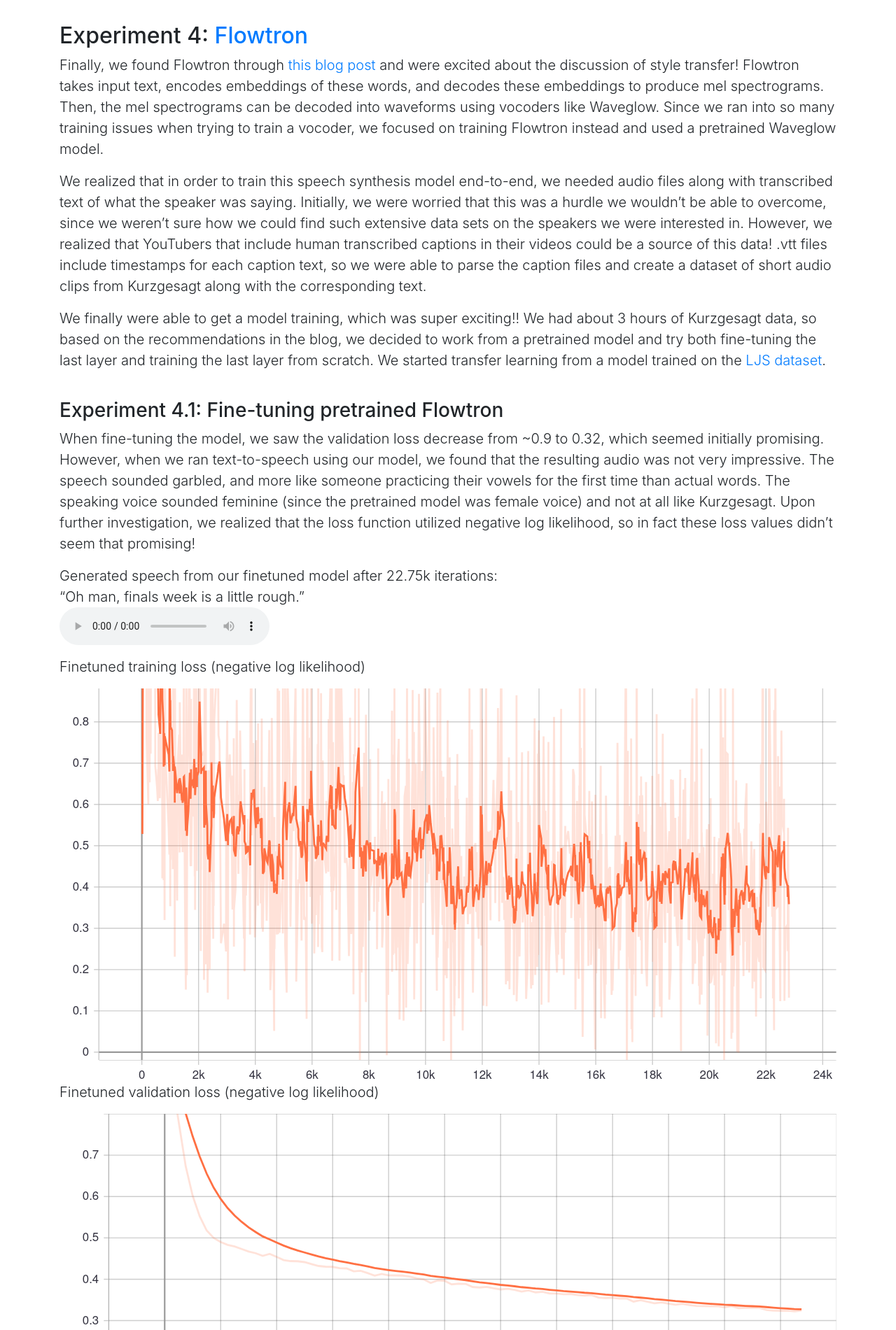
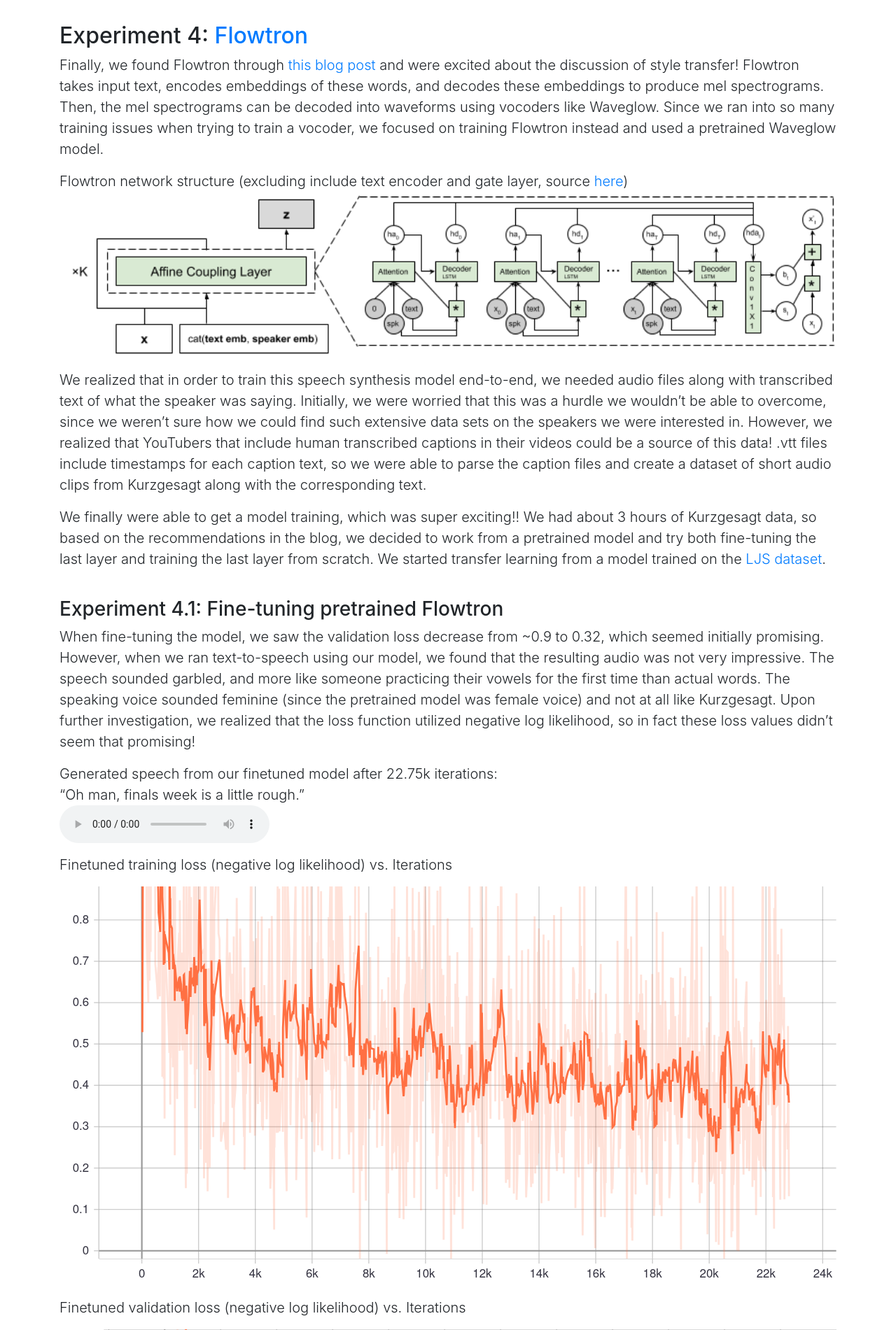
Before and after one commit to arthurjl/dl-script-gen, a Flask app: page /text-to-speech in a window 1280 px wide. Shown: the part 2010-3911 px from the top of the page at 70% size. Run offline with Flask 2, Linux system fonts and the light colour scheme; parts of the project's set-up code (start-up, migrations or seed data) failed here and were passed over; some libraries are stand-ins or nearby versions.

Commit message:
flowtron diagram

```diff
--- a/app/templates/text_to_speech.html
+++ b/app/templates/text_to_speech.html
@@ -65,6 +65,8 @@
             <p class="lead">Finally, we found Flowtron through <a href="https://developer.nvidia.com/blog/training-your-own-voice-font-using-flowtron/" target="_blank">this blog post</a></h2> and were excited about the discussion of style transfer! Flowtron takes input text, encodes embeddings of these words, and decodes these embeddings to produce mel spectrograms. Then, the mel spectrograms can be decoded into waveforms using vocoders like Waveglow. Since we ran into so many training issues when trying to train a vocoder, we focused on training Flowtron instead and used a pretrained Waveglow model.</p>
             <!-- TODO: insert image for structure -->
 
+            <p class="lead">Flowtron network structure (excluding include text encoder and gate layer, source <a href="https://developer.nvidia.com/blog/training-your-own-voice-font-using-flowtron/" target="_blank">here</a>)<img src="static/graphs/flowtron-diagram.png" alt="Flowtron Diagram" style="width:100%"></p>
+
             <p class="lead">We realized that in order to train this speech synthesis model end-to-end, we needed audio files along with transcribed text of what the speaker was saying. Initially, we were worried that this was a hurdle we wouldn’t be able to overcome, since we weren’t sure how we could find such extensive data sets on the speakers we were interested in. However, we realized that YouTubers that include human transcribed captions in their videos could be a source of this data! .vtt files include timestamps for each caption text, so we were able to parse the caption files and create a dataset of short audio clips from Kurzgesagt along with the corresponding text.</p>
 
             <p class="lead">We finally were able to get a model training, which was super exciting!! We had about 3 hours of Kurzgesagt data, so based on the recommendations in the blog, we decided to work from a pretrained model and try both fine-tuning the last layer and training the last layer from scratch. We started transfer learning from a model trained on the <a href="https://keithito.com/LJ-Speech-Dataset/" target="_blank">LJS dataset</a>.</p>
@@ -81,9 +83,11 @@
                     <source src="static/audio-examples/flowtron-kurzgesagt-finals-finetune3-model22750.wav" type="audio/wav">
                 </audio>
             </p>
-            <p class="lead">Finetuned training loss (negative log likelihood)</p>
+            <p class="lead">Finetuned training loss (negative log likelihood) vs. Iterations</p>
             <img src="static/graphs/flowtron-finetune-training_loss.svg" alt="Flowtron Finetuned Training Loss">
-            <p class="lead">Finetuned validation loss (negative log likelihood)</p>
+            <br>
+            <br>
+            <p class="lead">Finetuned validation loss (negative log likelihood)  vs. Iterations</p>
             <img src="static/graphs/flowtron-finetune-validation_loss.svg" alt="Flowtron Finetuned Validation Loss">
 
             <br>
@@ -100,9 +104,11 @@
                     <source src="static/audio-examples/flowtron-kurzgesagt-finals-ignore1-model3250.wav" type="audio/wav">
                 </audio>
             </p>
-            <p class="lead">Last layer from scratch training loss (negative log likelihood)</p>
+            <p class="lead">Last layer from scratch training loss (negative log likelihood) vs. Iterations</p>
             <img src="static/graphs/flowtron-ignore-training_loss.svg" alt="Layer From Scratch Training Loss">
-            <p class="lead">Last layer from scratch validation loss (negative log likelihood)</p>
+            <br>
+            <br>
+            <p class="lead">Last layer from scratch validation loss (negative log likelihood) vs. Iterations</p>
             <img src="static/graphs/flowtron-ignore-validation_loss.svg" alt="Last Layer From Scratch Validation Loss">
 
             <br>
```
Also changed, not shown: app/static/graphs/flowtron-diagram.png (added).
